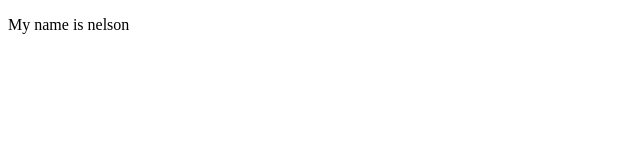
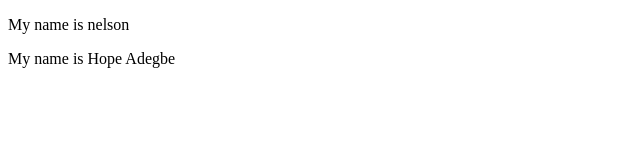
Before and after one commit to Girlscoding-ng/workflow, a plain HTML site: page index.html in a window 1280 px wide. Shown: the whole page, without its empty margins (0-640 px from the left). Drawn offline with Linux system fonts and the light colour scheme.

Commit message:
I input nmy name in my index.html

```diff
--- a/index.html
+++ b/index.html
@@ -8,5 +8,6 @@
 </head>
 <body>
     <p>My name is nelson</p>
+    <p>My name is Hope Adegbe</p>
 </body>
 </html>
```
